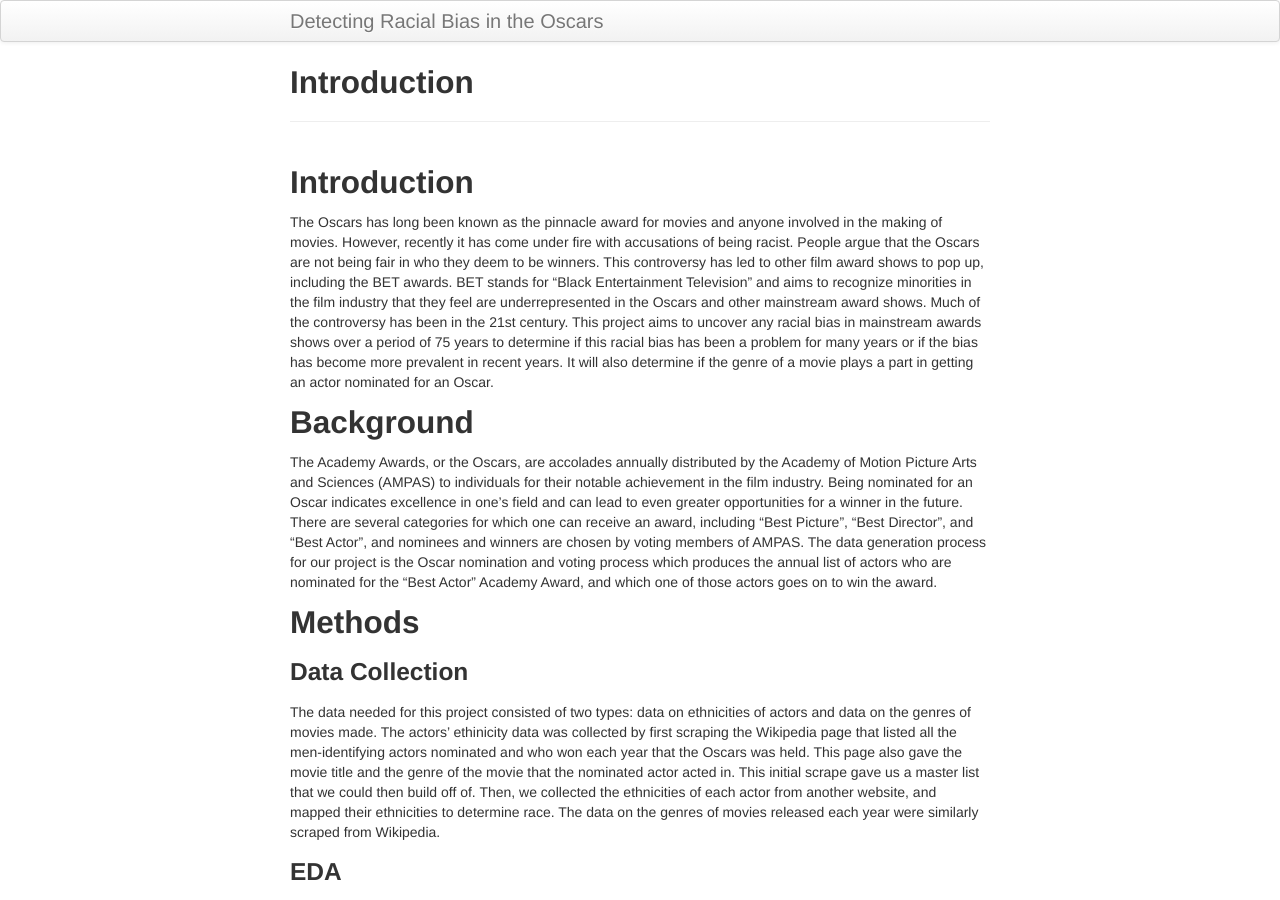
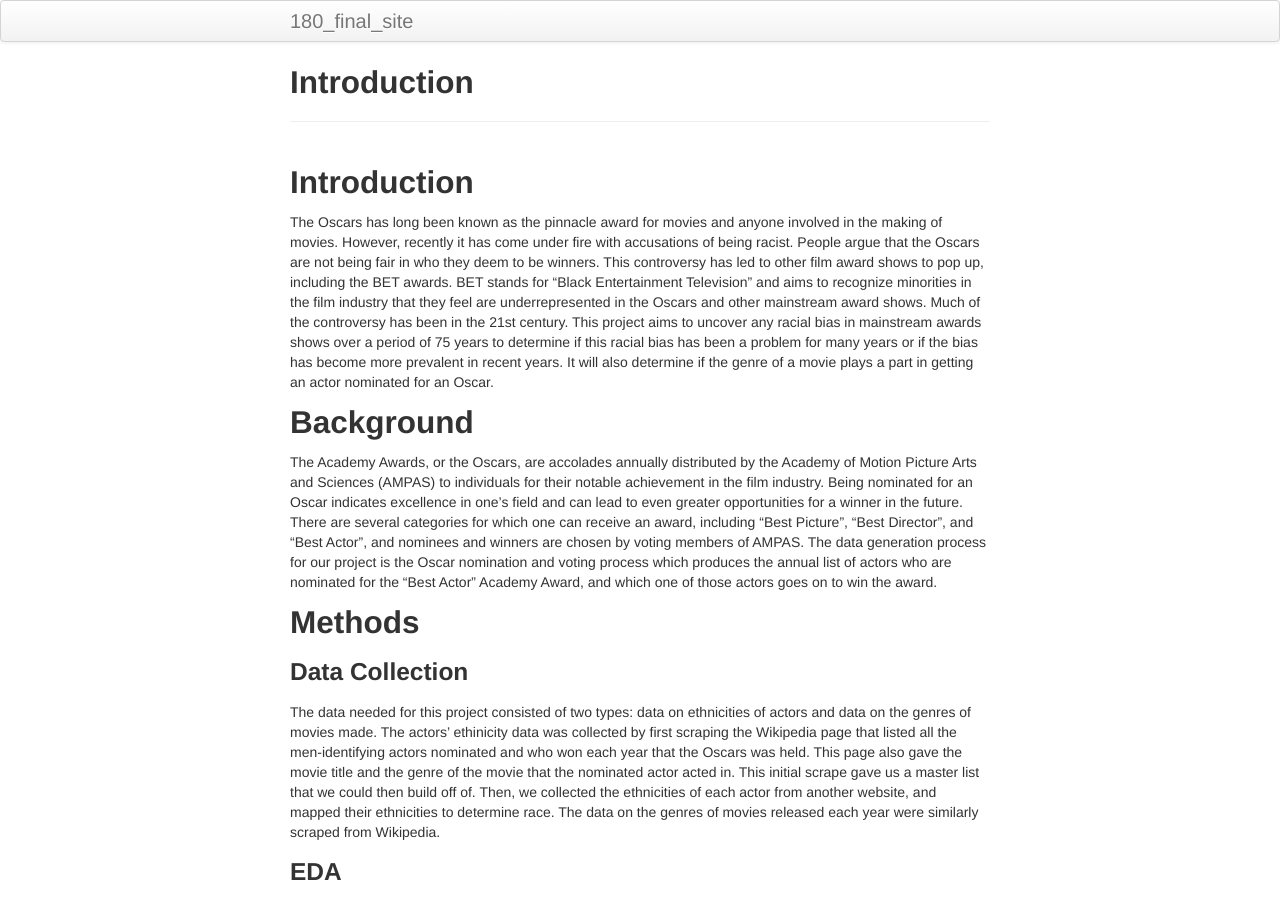
Before and after one commit to mkwan13/180_final_site, a Jekyll site: the page built from index.md, in a window 1280 px wide and 900 px high. Built offline with Jekyll 4.4.1, drawn with Linux system fonts in a browser that asks for light colours; our own code applies the rules of GitHub Pages for plain Markdown files.

Commit message:
Update _config.yml

```diff
--- a/_config.yml
+++ b/_config.yml
@@ -8,7 +8,7 @@ highlighter: rouge
 # Themes are encouraged to use these universal variables
 # so be sure to set them if your theme uses them.
 #
-title : Detecting Racial Bias in the Oscars
+title :
 author :
   name : Rebecca Hu, Emily Kwan, Poonam Varkhedi
   email : emilyk@ucsd.edu
```
